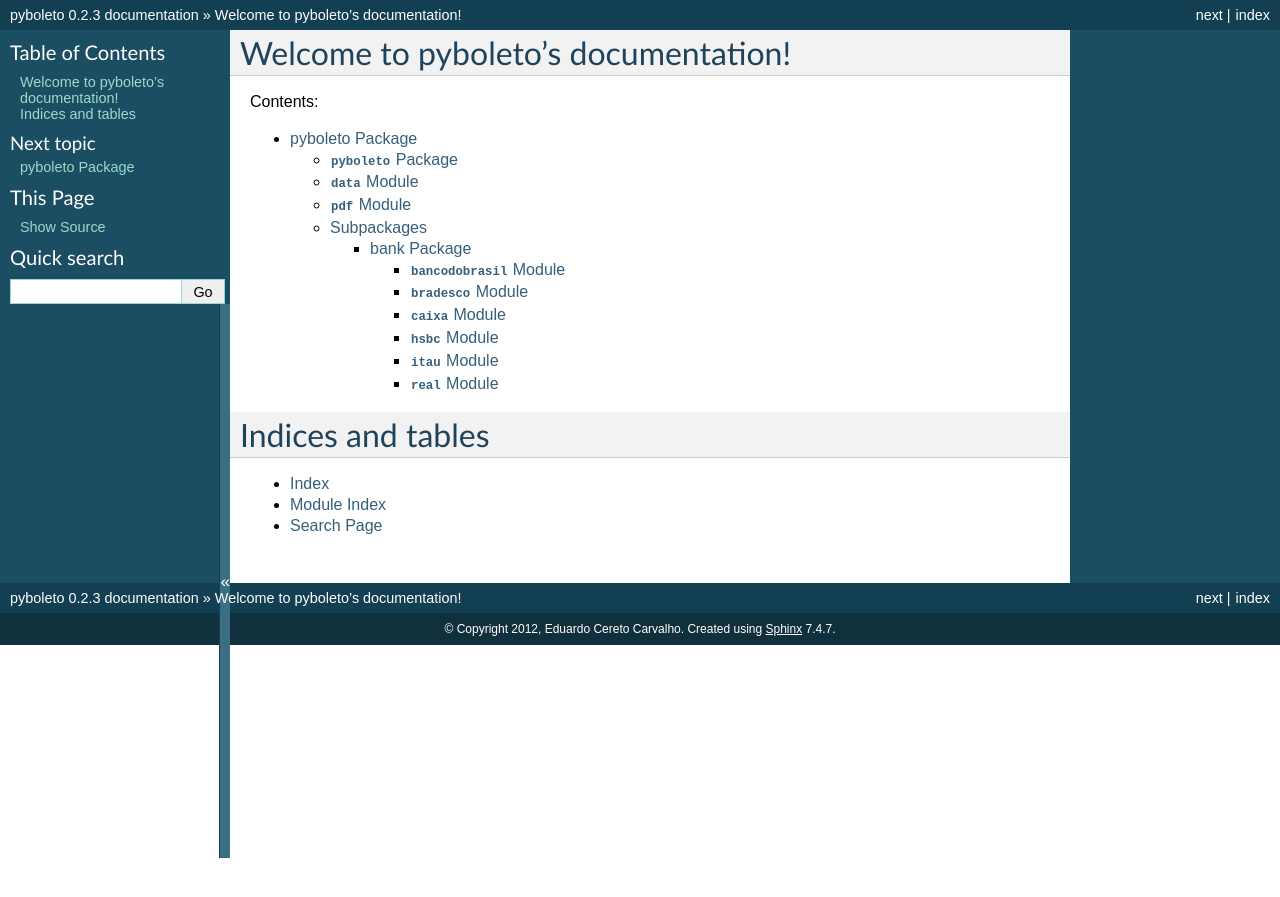
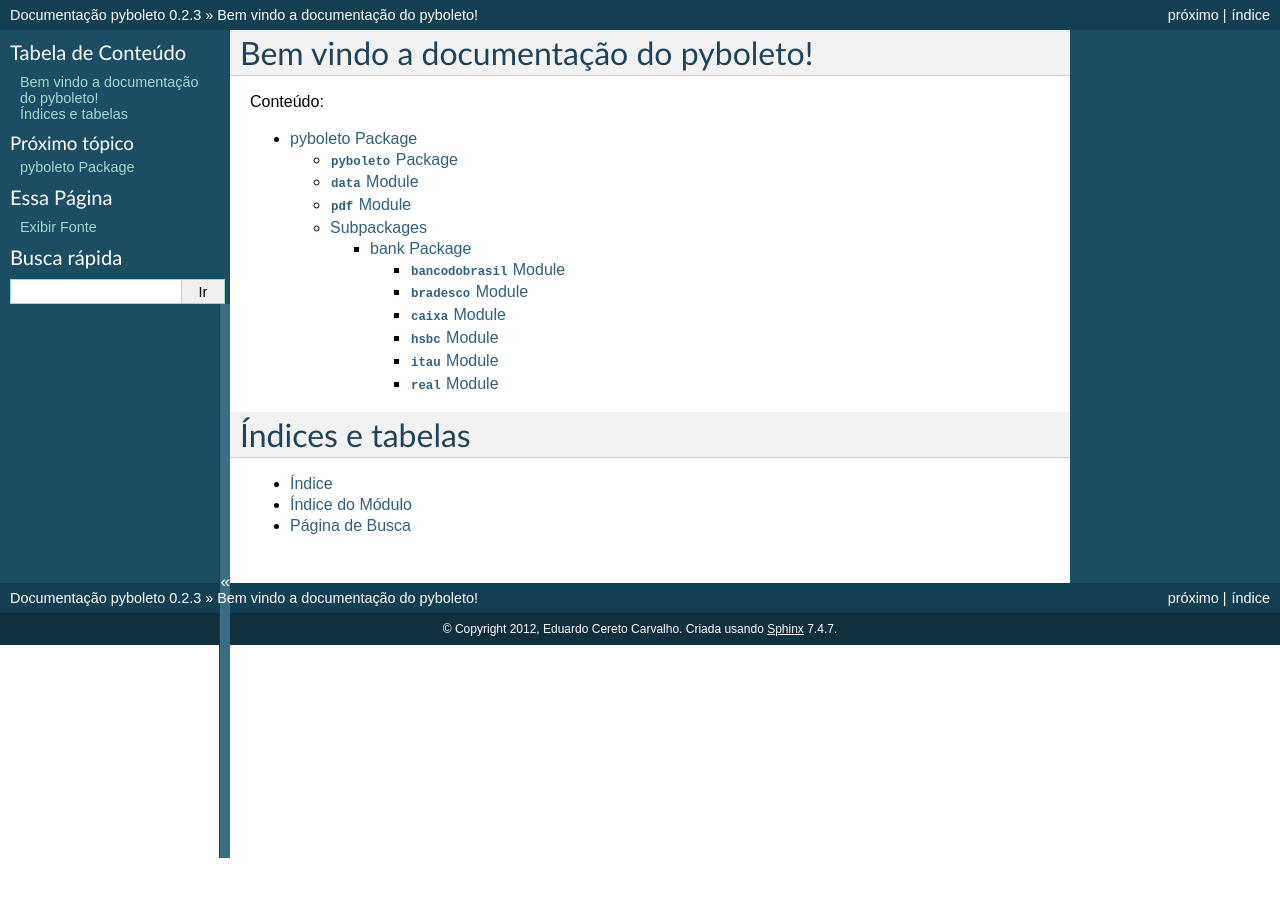
Before and after one commit to eduardocereto/pyboleto, a Sphinx documentation site: the page built from docs/index.rst, in a window 1280 px wide. Shown: the top 897 px of the page. Built offline with Sphinx 7.4.7, drawn with Linux system fonts in a browser that asks for light colours.

Commit message:
Traduz strings do sphinx para pt_BR

```diff
--- a/docs/conf.py
+++ b/docs/conf.py
@@ -56,7 +56,7 @@ release = __import__('pyboleto').__version__
 
 # The language for content autogenerated by Sphinx. Refer to documentation
 # for a list of supported languages.
-#language = None
+language = 'pt_BR'
 
 # There are two options for replacing |today|: either, you set today to some
 # non-false value, then it is used:
@@ -83,7 +83,7 @@ exclude_patterns = ['_build']
 #show_authors = False
 
 # The name of the Pygments (syntax highlighting) style to use.
-pygments_style = 'sphinx'
+pygments_style = 'tango'
 
 # A list of ignored prefixes for module index sorting.
 #modindex_common_prefix = []
@@ -175,7 +175,7 @@ htmlhelp_basename = 'pyboletodoc'
 
 latex_elements = {
 # The paper size ('letterpaper' or 'a4paper').
-#'papersize': 'letterpaper',
+'papersize': 'a4paper',
 
 # The font size ('10pt', '11pt' or '12pt').
 #'pointsize': '10pt',
@@ -187,7 +187,7 @@ latex_elements = {
 # Grouping the document tree into LaTeX files. List of tuples
 # (source start file, target name, title, author, documentclass [howto/manual]).
 latex_documents = [
-  ('index', 'pyboleto.tex', u'pyboleto Documentation',
+  ('index', 'pyboleto.tex', u'Documentação pyboleto',
    u'Eduardo Cereto Carvalho', 'manual'),
 ]
 
@@ -232,7 +232,7 @@ man_pages = [
 #  dir menu entry, description, category)
 texinfo_documents = [
   ('index', 'pyboleto', u'pyboleto Documentation',
-   u'Eduardo Cereto Carvalho', 'pyboleto', 'One line description of project.',
+   u'Eduardo Cereto Carvalho', 'pyboleto', u'Biblioteca para geração de boletos bancários',
    'Miscellaneous'),
 ]
 
--- a/docs/index.rst
+++ b/docs/index.rst
@@ -3,10 +3,10 @@
    You can adapt this file completely to your liking, but it should at least
    contain the root `toctree` directive.
 
-Welcome to pyboleto's documentation!
-====================================
+Bem vindo a documentação do pyboleto!
+=====================================
 
-Contents:
+Conteúdo:
 
 .. toctree::
    :maxdepth: 4
@@ -15,8 +15,8 @@ Contents:
 
 
 
-Indices and tables
-==================
+Índices e tabelas
+=================
 
 * :ref:`genindex`
 * :ref:`modindex`
```
Also changed, not shown: 1 other file.
